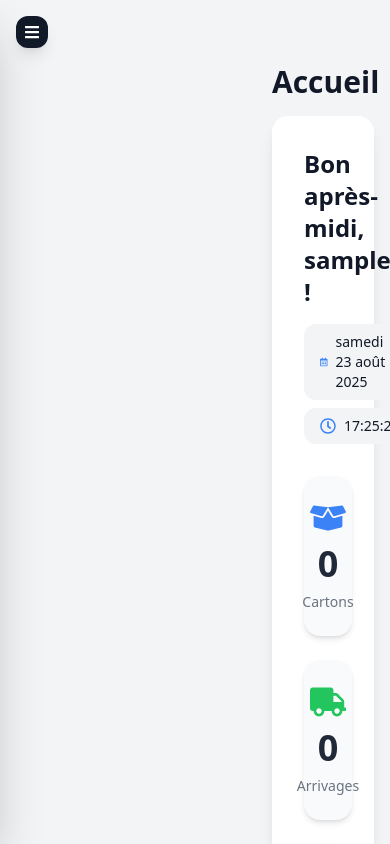
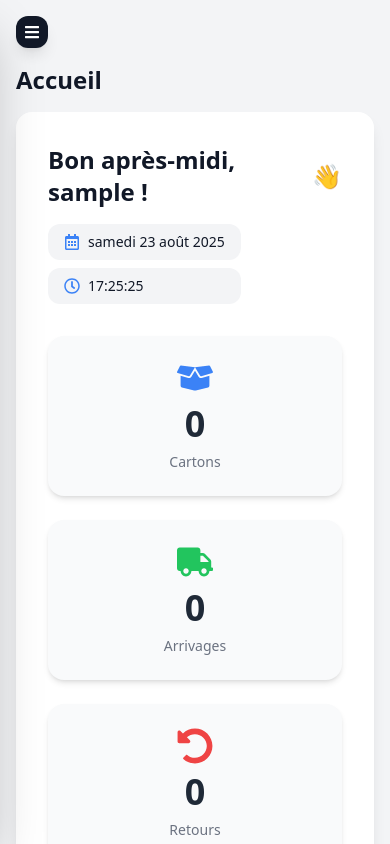
Before and after one commit to Derkvstore/Laban-Front, a React (Vite) app: page /dashboard in a window 390 px wide. Built offline with nearby package versions, Linux system fonts and the light colour scheme; no server answers; sample sign-in values are in the browser's storage.

Commit message:
Dashboard responsive

```diff
--- a/src/pages/Dashboard.jsx
+++ b/src/pages/Dashboard.jsx
@@ -93,16 +93,38 @@ const Dashboard = () => {
       <button
         onClick={() => setIsSidebarOpen(!isSidebarOpen)}
         className="md:hidden fixed top-4 left-4 z-50 p-2 text-white bg-gray-900 rounded-xl shadow-lg"
+        aria-label={isSidebarOpen ? 'Fermer le menu' : 'Ouvrir le menu'}
+        aria-expanded={isSidebarOpen}
+        aria-controls="barre-laterale"
       >
         {isSidebarOpen ? <FaTimes /> : <FaBars />}
       </button>
 
+      {/* Overlay mobile */}
+      {isSidebarOpen && (
+        <div
+          className="fixed inset-0 bg-black/40 backdrop-blur-[1px] md:hidden z-30"
+          onClick={() => setIsSidebarOpen(false)}
+          aria-hidden="true"
+        />
+      )}
+
       {/* Barre latérale (Sidebar) */}
-      <aside className={`w-64 bg-gray-900 text-white flex-col shadow-2xl transition-transform duration-300 transform md:translate-x-0 ${isSidebarOpen ? 'translate-x-0' : '-translate-x-full'} md:flex`}>
+      <aside
+        id="barre-laterale"
+        className={[
+          // Mobile : fixed pour ne pas prendre de place dans le flex parent
+          'fixed inset-y-0 left-0 w-64 bg-gray-900 text-white shadow-2xl z-40',
+          'transition-transform duration-300 transform',
+          isSidebarOpen ? 'translate-x-0' : '-translate-x-full',
+          // Desktop : repasser en flux normal
+          'md:static md:translate-x-0 md:flex md:flex-col'
+        ].join(' ')}
+      >
         <div className="flex items-center justify-center p-6 border-b border-gray-700">
           <h1 className="text-2xl font-bold">Wassolo Service</h1>
         </div>
-        <nav className="flex-grow p-4">
+        <nav className="flex-grow p-4 overflow-y-auto">
           <ul>
             {menuItems.map((item) => {
               const Icon = item.icon;
@@ -124,7 +146,10 @@ const Dashboard = () => {
           </ul>
         </nav>
         <div className="p-4 border-t border-gray-700">
-          <button onClick={handleLogout} className="w-full flex items-center justify-center px-4 py-2 rounded-xl bg-red-600 hover:bg-red-700 text-white font-semibold transition-all duration-200 shadow-lg">
+          <button
+            onClick={handleLogout}
+            className="w-full flex items-center justify-center px-4 py-2 rounded-xl bg-red-600 hover:bg-red-700 text-white font-semibold transition-all duration-200 shadow-lg"
+          >
             <FaSignOutAlt className="mr-2" />
             <span>Déconnexion</span>
           </button>
@@ -132,9 +157,14 @@ const Dashboard = () => {
       </aside>
 
       {/* Contenu principal */}
-      <main className="flex-1 p-4 sm:p-8 overflow-y-auto">
-        <header className="mb-4 sm:mb-8 mt-12 md:mt-0">
-          <h1 className="text-3xl md:text-4xl font-bold capitalize">{activeSection.replace('-', ' ')}</h1>
+      <main
+        className="flex-1 w-full min-w-0 p-4 sm:p-6 md:p-8 overflow-y-auto"
+        // Ajout d’un padding-top pour laisser la place au bouton hamburger en mobile
+      >
+        <header className="mb-4 sm:mb-6 md:mb-8 mt-12 md:mt-0">
+          <h1 className="text-2xl sm:text-3xl md:text-4xl font-bold capitalize">
+            {activeSection.replace('-', ' ')}
+          </h1>
         </header>
         {renderContent()}
       </main>
--- a/src/pages/Sorties.jsx
+++ b/src/pages/Sorties.jsx
@@ -298,7 +298,7 @@ const Sorties = () => {
                                   {getClientName(vente.client_id)}
                                 </td>
                                 {/* Statut de la VENTE (une seule fois, rowSpan) */}
-                                <td rowSpan={vente.vente_items.length} className="px-3 sm:px-6 py-4 whitespace-nowrap border-r border-gray-200">
+                                <td rowSpan={vente.vente_items.toLocaleDateString()} className="px-3 sm:px-6 py-4 whitespace-nowrap border-r border-gray-200">
                                   <span className={`px-2 inline-flex text-xs leading-5 font-semibold rounded-full ${getSaleStatusColor(vente.statut_paiement)}`}>
                                     {getSaleStatusLabel(vente.statut_paiement)}
                                   </span>
```
